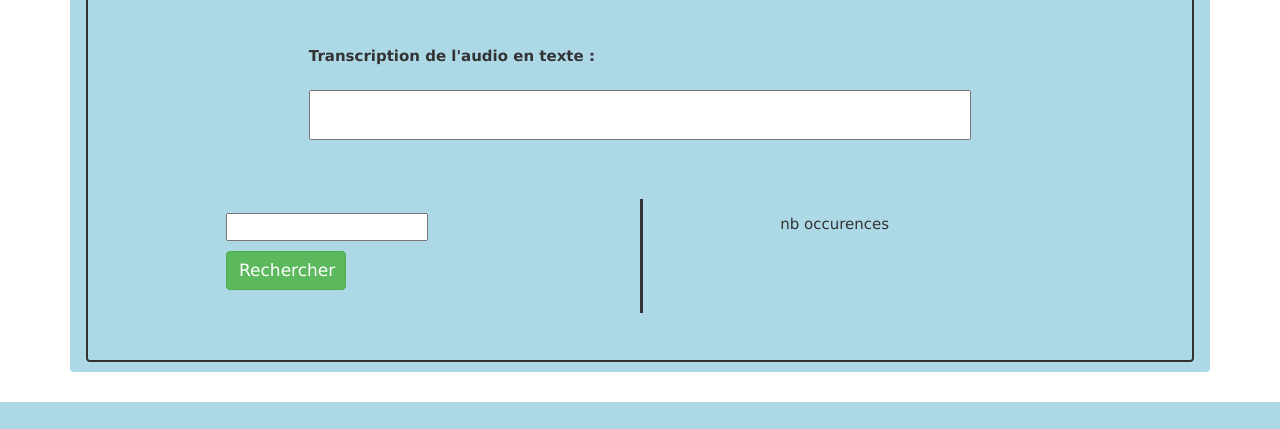
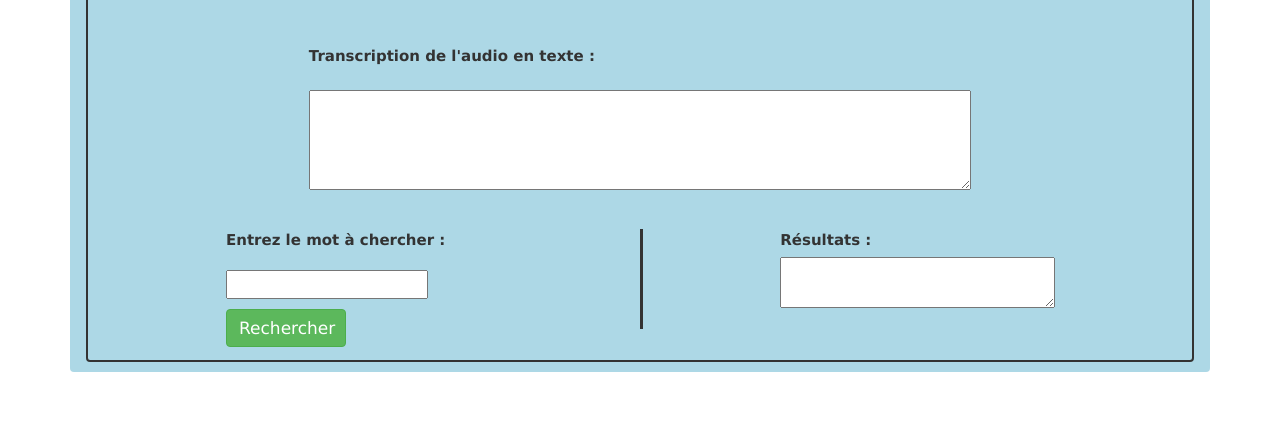
Before and after one commit to Orsucciu/SpeechHackaton2019, a PHP site: page /retour.html in a window 1280 px wide. Shown: the part 398-827 px from the top of the page. Before the commit the page ends 800 px from the top, so only its background shows below. Run offline with PHP 8.4, Linux system fonts and the light colour scheme.

Commit message:
Interface 1.5
Mise à jour de l'interface des page index et retour

```diff
--- a/bootstrap/css/indexcss.css
+++ b/bootstrap/css/indexcss.css
@@ -21,7 +21,7 @@
 	filter: alpha(opacity=0);
 }
 .titre{
-    background: red;
+    background: lightskyblue;
     height: 50px;
     font-size: 30px;
     border-top-right-radius: 4px;
@@ -29,6 +29,12 @@
 }
 .titre_label{
     margin-left: 15px;
+}
+.logo_titre{
+    width: 50px;
+    height: 50px;
+    float: left;
+    margin-left: 10px;
 }
 .image-preview-input-title {
     margin-left:2px;
@@ -74,7 +80,7 @@
 }
 .w3-container{
     background: lightblue;
-    height: 380px;
+    height: 400px;
     border-bottom-right-radius: 4px;
     border-bottom-left-radius: 4px;
 }
@@ -118,7 +124,7 @@
 }
 .recherche{
     height: 200px;
-    margin-top: 70px;
+    margin-top: 100px;
 }
 /* .affichage_mot{
     background: lightgreen;
@@ -176,3 +182,12 @@
 .affichage_zone_texte{
     margin-top: 15px;
 }
+.zone_text{
+    height: 100px;
+}
+.text_temps_mot{
+    width: 100%;
+}
+.local{
+    margin-top: 10px;
+}
--- a/retour.html
+++ b/retour.html
@@ -13,8 +13,13 @@
     <body>
         <div class="container retour">
             <div class="titre">
-                <label class="titre_label" for="titre">Audio converter</label>
-            </div>
+                    <div class="logo_titre">
+                        <img class="logo" src="img/qwant.png" height="100%" width="100%">
+                    </div>
+                    <div class="titre_lbl">
+                        <label class="titre_label" for="titre">Audio converter</label>
+                    </div>
+                </div>
             <form name="f2" method="post" action="donnee.php" class="w3-container form_retour">
                 <div class="formulaire_retour">
                     <div class="affichage">
@@ -33,13 +38,16 @@
                                 <label class="label_recherche_mot">Transcription de l'audio en texte :</label>
                             </div>
                             <div class="affichage_zone_texte">
-                                <input type="text" class="zone_text">
+                                <textarea class="zone_text"></textarea>
                             </div>
                         </div>
                     </div>
                     <div class="recherche">
                         <div class="section1">
                             <div class="section_recherche_mot">
+                                <div class="lbl_recherche_mot">
+                                    <label class="label_recherche_mot">Entrez le mot à chercher :</label>
+                                </div>
                                 <div class="recherche_mot">
                                     <input type="text" class="zone_rech_mot">
                                 </div>
@@ -50,8 +58,11 @@
                         </div>
                         <div class="section2">
                             <div class="section_affichage_mot">
-                                <div class="nb_occurences">
-                                    nb occurences
+                                <div class="temps">
+                                    <label class="label_recherche_mot">Résultats :</label>
+                                </div>
+                                <div class="temps_mot">
+                                    <textarea class="text_temps_mot"></textarea>
                                 </div>
                                 <div class="temps">
                                     <!-- <textarea class="affichage_temps" name="affichage_temps" rows="5" cols="33"></textarea> -->
```
Also changed, not shown: index.html (+31 -30 lines), img/qwant.png (added).
